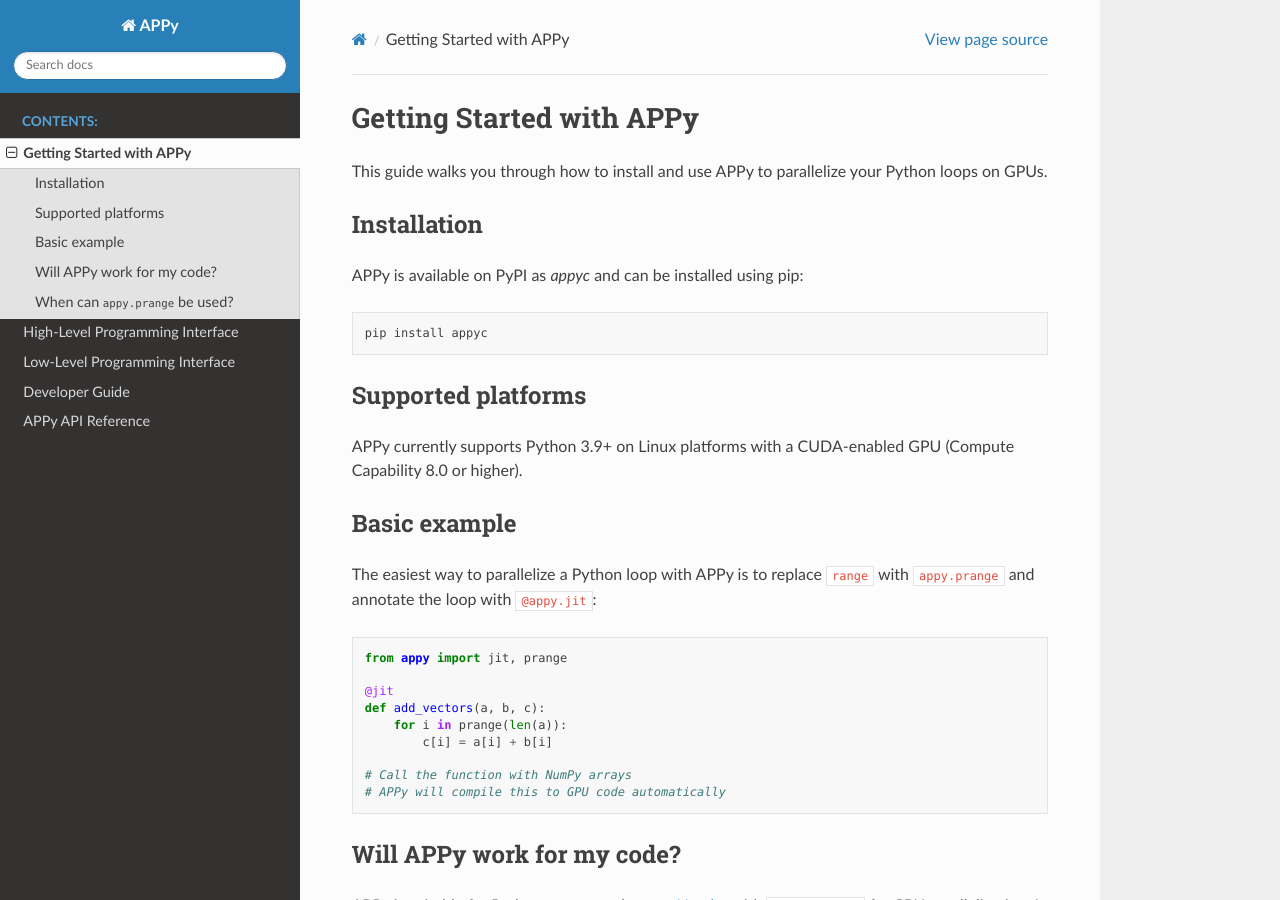
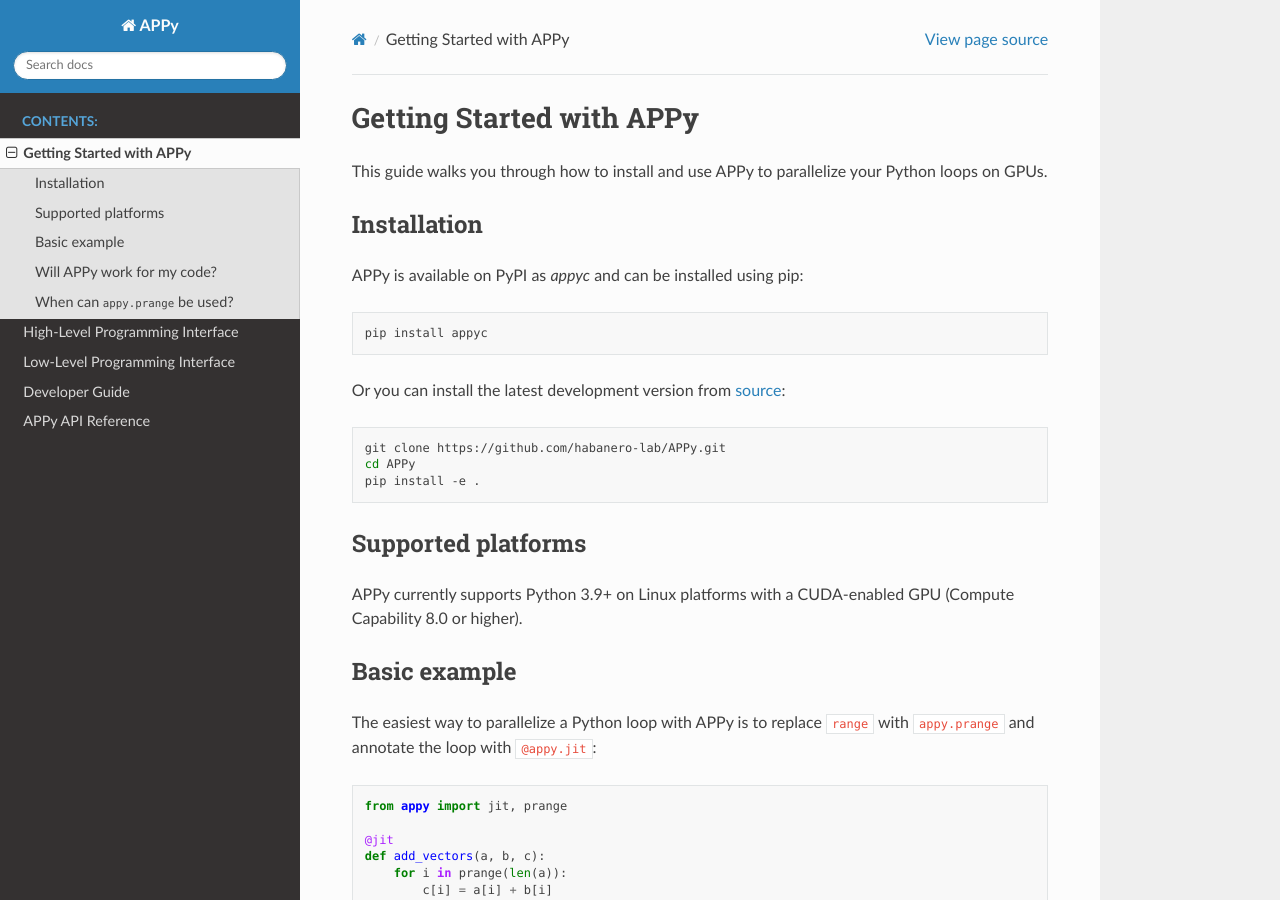
Before and after one commit to habanero-lab/APPy, a Sphinx documentation site: the page built from docs/source/getting_started.rst, in a window 1280 px wide and 900 px high. Built offline with Sphinx 7.4.7 and the Read the Docs theme 3.1.0, drawn with Linux system fonts in a browser that asks for light colours.

Commit message:
added installation from source

```diff
--- a/docs/source/getting_started.rst
+++ b/docs/source/getting_started.rst
@@ -11,6 +11,14 @@
 .. code-block:: bash
 
     pip install appyc
+
+Or you can install the latest development version from `source <https://github.com/habanero-lab/APPy>`_:
+
+.. code-block:: bash
+
+    git clone https://github.com/habanero-lab/APPy.git
+    cd APPy
+    pip install -e .
 
 Supported platforms
 -------------------
```
